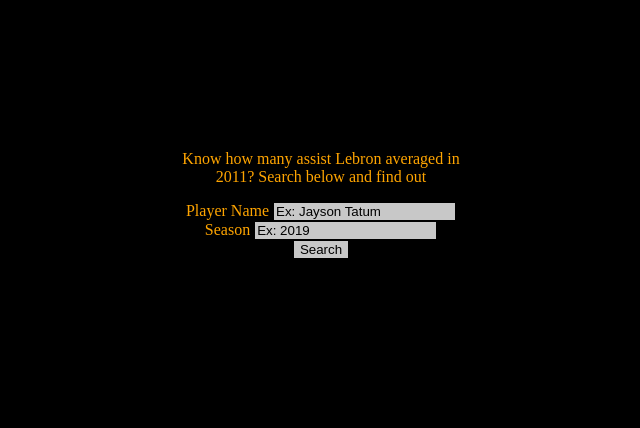
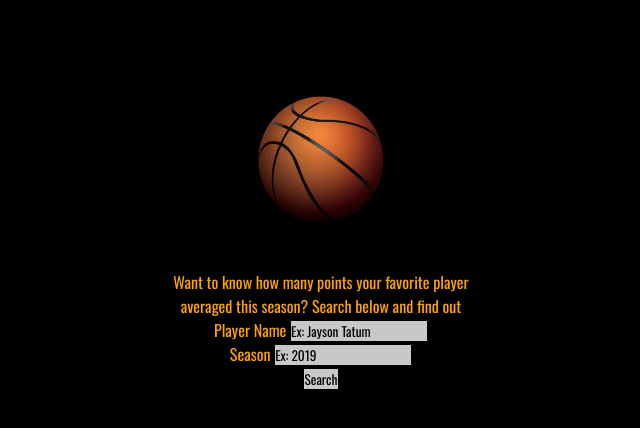
Before and after one commit to KurisuHeHe/all-hoops, a plain HTML site: page index.html in a window 1280 px wide. Shown: the whole page, without its empty margins (319-959 px from the left). Drawn offline with nearby package versions, Linux system fonts and the light colour scheme.

Commit message:
added logo

```diff
--- a/index.css
+++ b/index.css
@@ -1,5 +1,8 @@
 * {
   box-sizing: border-box;
+  font-family: "Oswald";
+  margin: 0;
+  padding: 0;
 }
 
 body {
@@ -29,9 +32,8 @@ input {
   text-align: center;
   /* border: 1px red solid; */
   width: 300px;
-  height: 150px;
+  height: 200px;
   margin: 0 auto;
-  margin-top: 150px;
 }
 
 .info-container {
@@ -40,6 +42,7 @@ input {
   width: 300px;
   height: 150px;
   margin: 0 auto;
+  font-size: 14px;
 }
 
 .stats-container {
@@ -48,6 +51,20 @@ input {
   width: 300px;
   height: 320px;
   margin: 0 auto;
+  font-size: 14px;
+}
+
+.picture-container {
+  text-align: center;
+  width: 200px;
+  height: 200px;
+  margin: 0 auto;
+  margin-top: 70px;
+}
+
+.basketball-img {
+  width: 200px;
+  height: 200px;
 }
 
 ul {
--- a/index.html
+++ b/index.html
@@ -7,13 +7,24 @@
     <meta name="description" content="nba player database" />
     <meta name="viewport" content="width=device-width, initial-scale=1" />
     <link rel="stylesheet" href="index.css" />
+    <link
+      href="https://fonts.googleapis.com/css2?family=Oswald&display=swap"
+      rel="stylesheet"
+    />
   </head>
   <body>
+    <div class="picture-container">
+      <img
+        class="basketball-img"
+        src="basketball.png"
+        alt="basketball-picture"
+      />
+    </div>
     <div class="container">
       <form>
         <p>
-          Know how many assist Lebron averaged in 2011? Search below and find
-          out
+          Want to know how many points your favorite player averaged this
+          season? Search below and find out
         </p>
         <label for="search">Player Name</label>
         <input
--- a/index.js
+++ b/index.js
@@ -52,14 +52,10 @@ function displayResults(responseJson) {
     for (let i = 0; i < responseJson.data.length; i++) {
       $(".stats").append(
         `
-      <li> Season: ${responseJson.data[i].season}</li>
-      <li> Games Played: ${responseJson.data[i].games_played}</li>
-      <li> Minutes: ${responseJson.data[i].min}</li>
-      <li> Points: ${responseJson.data[i].pts}</li>
-      <li> Rebounds: ${responseJson.data[i].reb}</li>
-      <li> Assist: ${responseJson.data[i].ast}</li>
-      <li> Steals: ${responseJson.data[i].stl}</li>
-      <li> Blocks: ${responseJson.data[i].blk}</li>`
+      <li> Season: ${responseJson.data[i].season} Games Played: ${responseJson.data[i].games_played}</li>
+      <li> Minutes: ${responseJson.data[i].min} Points: ${responseJson.data[i].pts}</li>
+      <li> Rebounds: ${responseJson.data[i].reb} Assist: ${responseJson.data[i].ast}</li>
+      <li> Steals: ${responseJson.data[i].stl} Blocks: ${responseJson.data[i].blk}</li>`
       );
     }
   }
```
Also changed, not shown: basketball.png (added).
